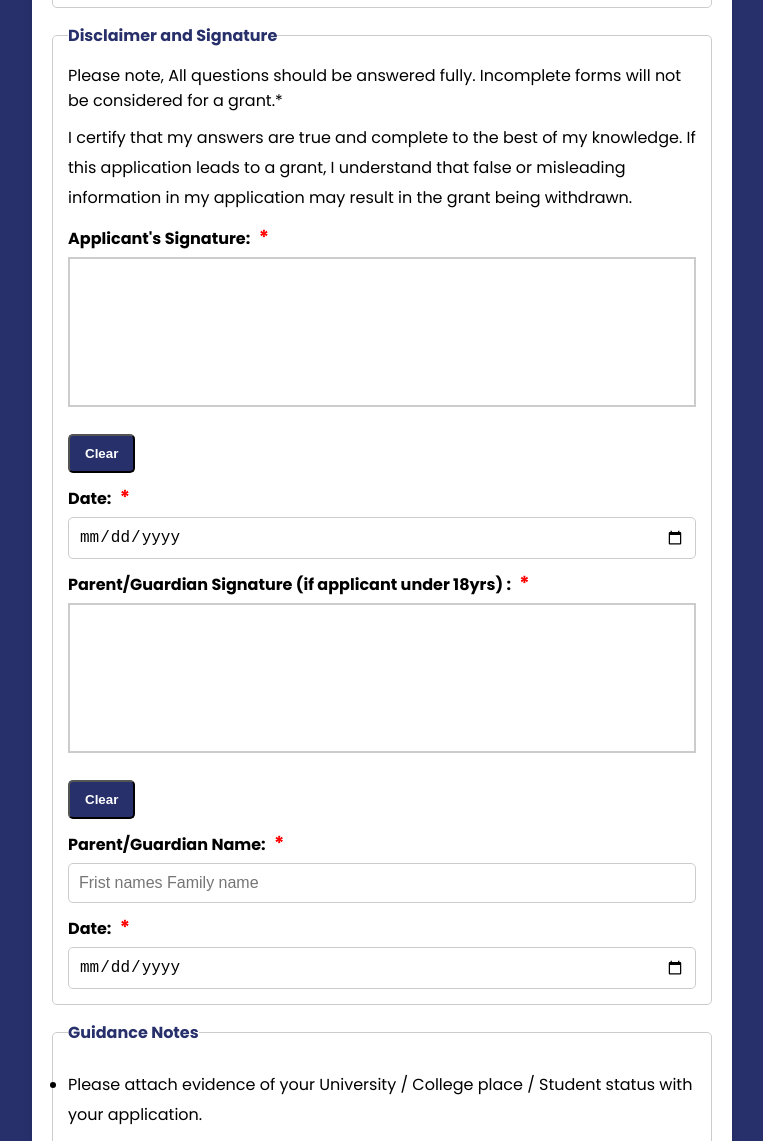
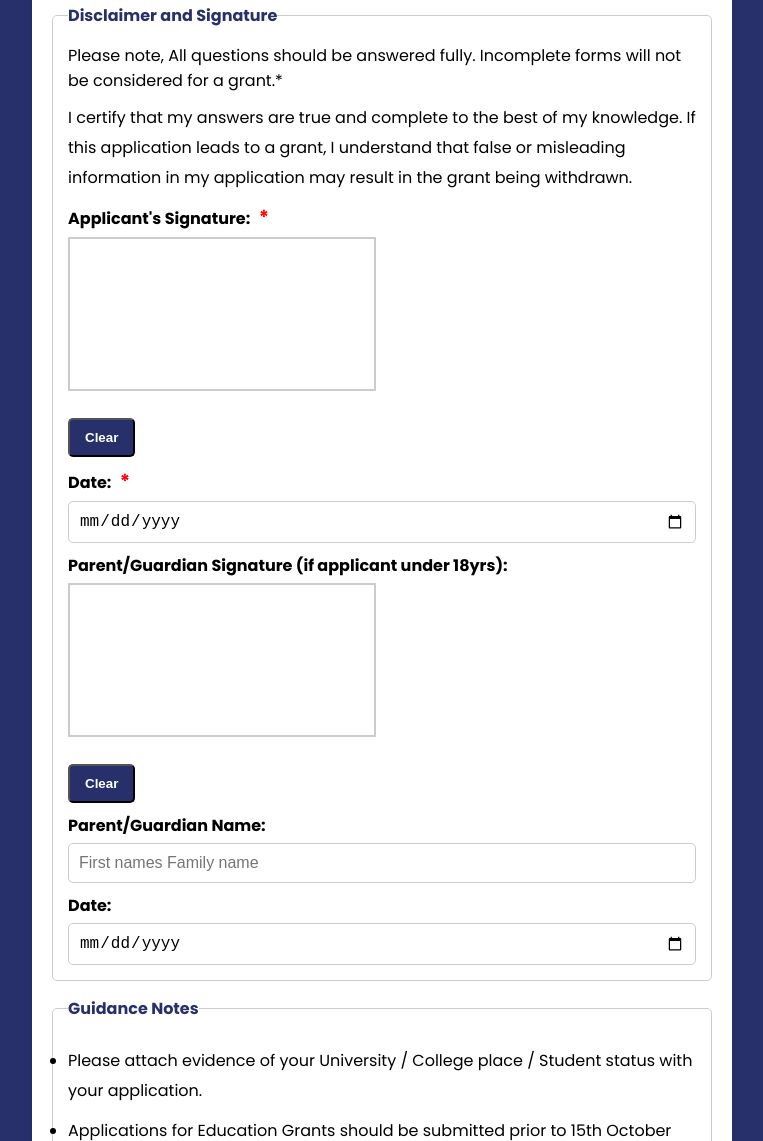
Before and after one commit to o10z/Knowle-United-Charity, a plain HTML site: page edu_application.html in a window 1280 px wide. Shown: the part 1909-3050 px from the top of the page, without its empty margins (258-1021 px from the left). Drawn offline with nearby package versions, Linux system fonts and the light colour scheme.

Commit message:
Changes to application pad

```diff
--- a/css/application.css
+++ b/css/application.css
@@ -2,7 +2,6 @@
 
 /* General Styles */
 body {
-    padding: var(--spacing4) 0;
   color: var(--color-black);
 }
 
@@ -73,22 +72,22 @@ input[type="file"] {
   margin-left: var(--spacing1);
 }
 
-
 /* Signature Pad */
-#signature-pad {
+.signature-pad {
   border: 2px solid #ccc;
-    width: 100%;
-    height: 150px;
   background-color: white;
+  object-fit: contain;
 }
 
-.btn,button {
+.btn,
+button {
   color: var(--color-white);
   background: var(--primary-blue);
 }
 
-.btn:hover, button:hover {
+.btn:hover,
+button:hover {
   background: var(--color-white);
   color: var(--primary-blue);
-    border: 1px solid var(--primary-blue)
+  border: 1px solid var(--primary-blue);
 }
--- a/css/style.css
+++ b/css/style.css
@@ -30,12 +30,12 @@
   text-decoration: underline;
 }
 
-.menu-icon{
+.menu-icon {
   display: none;
   font-size: 2rem;
   cursor: pointer;
 }
-.menu-toggle{
+.menu-toggle {
   display: none;
 }
 
@@ -124,25 +124,12 @@ h2 {
   /* background: rgba(255, 255, 255, 0.2); */
 }
 
-/* .grant-text {
-opacity: 0;
-max-height: 0;
-transform: translateY(10px);
-transition: opacity 0.4s ease-in-out, max-height 0.4s ease-in-out, transform 0.4s ease-in-out;
-} */
-
 .grant-example img {
   width: 100%;
   aspect-ratio: 16 / 9;
   max-height: 400px;
   border-radius: var(--spacing2);
 }
-
-/* .grant-example:hover .grant-text p {
-  opacity: 1;
-  max-height: 200px;
-  transform: translateY(0);
-} */
 
 /* Govenance page */
 
@@ -188,7 +175,7 @@ transition: opacity 0.4s ease-in-out, max-height 0.4s ease-in-out, transform 0.4
     text-align: center;
     width: 100%;
   }
-  .navbar a{
+  .navbar a {
     border-bottom: 1px solid var(--color-black);
   }
 
@@ -226,6 +213,20 @@ transition: opacity 0.4s ease-in-out, max-height 0.4s ease-in-out, transform 0.4
   .gov-page__img {
     max-width: 100%;
   }
+
+  /* Grant thing on samll screen */
+  .grant-text p {
+    opacity: 0;
+    max-height: 0;
+    transform: translateY(10px);
+    transition: opacity 0.4s ease-in-out, max-height 0.4s ease-in-out, transform 0.4s ease-in-out;
+  }
+
+  .grant-example:hover .grant-text p {
+    opacity: 1;
+    max-height: 200px;
+    transform: translateY(0);
+  }
 }
 
 /* ========== Media Queries ========== */
--- a/edu_application.html
+++ b/edu_application.html
@@ -9,7 +9,6 @@
     <link rel="icon" href="image/favicon.ico" type="image/x-icon" />
 
     <link rel="stylesheet" href="css/application.css" />
-
   </head>
   <body>
     <div class="container">
@@ -140,13 +139,17 @@
             false or misleading information in my application may result in the
             grant being withdrawn.
           </p>
+
+          <!-- Applicant's Signature -->
           <label for="applicant-signature"
             >Applicant's Signature: <span class="required">*</span></label
           >
-          <canvas id="signature-pad"></canvas>
+          <canvas id="signature-pad-1" class="signature-pad"></canvas>
           <br />
-          <button type="button" id="clear-signature" class="btn">Clear</button>
-          <input type="hidden" name="signature" id="signature-data" />
+          <button type="button" id="clear-signature-1" class="btn">
+            Clear
+          </button>
+          <input type="hidden" name="signature-1" id="signature-data-1" />
 
           <label for="applicant-date"
             >Date: <span class="required">*</span></label
@@ -157,35 +160,28 @@
             name="applicant-date"
             required
           />
-          <label for="applicant-signature"
-            >Parent/Guardian Signature (if applicant under 18yrs) :
-            <span class="required">*</span></label
+
+          <!-- Parent/Guardian Signature -->
+          <label for="guardian-signature"
+            >Parent/Guardian Signature (if applicant under 18yrs):</label
           >
-          <canvas id="signature-pad"></canvas>
+          <canvas id="signature-pad-2" class="signature-pad"></canvas>
           <br />
-          <button type="button" id="clear-signature" class="btn">Clear</button>
-          <input type="hidden" name="signature" id="signature-data" />
+          <button type="button" id="clear-signature-2" class="btn">
+            Clear
+          </button>
+          <input type="hidden" name="signature-2" id="signature-data-2" />
 
-          <label for="full-name"
-            >Parent/Guardian Name: <span class="required">*</span></label
-          >
+          <label for="guardian-name">Parent/Guardian Name:</label>
           <input
-            placeholder="Frist names Family name"
+            placeholder="First names Family name"
             type="text"
-            id="full-name"
-            name="full-name"
-            required
+            id="guardian-name"
+            name="guardian-name"
           />
 
-          <label for="applicant-date"
-            >Date: <span class="required">*</span></label
-          >
-          <input
-            type="date"
-            id="applicant-date"
-            name="applicant-date"
-            required
-          />
+          <label for="guardian-date">Date:</label>
+          <input type="date" id="guardian-date" name="guardian-date" />
         </fieldset>
 
         <fieldset>
@@ -245,8 +241,8 @@
         <button type="submit" class="btn">Submit Application</button>
       </form>
     </div>
+    <!-- Signature Pad JS -->
+    <script src="https://cdn.jsdelivr.net/npm/signature_pad@4.1.7/dist/signature_pad.umd.min.js"></script>
     <script src="js/application.js" defer></script>
-
-    <!-- Signature Pad JS -->
   </body>
 </html>
--- a/js/application.js
+++ b/js/application.js
@@ -1,45 +1,50 @@
-// Load Signature Pad dynamically
-const script = document.createElement("script");
-script.src = "https://cdnjs.cloudflare.com/ajax/libs/signature_pad/2.3.2/signature_pad.min.js";
-script.onload = () => {
-  console.log("Signature Pad library loaded.");
-  initSignaturePad();
-};
-document.head.appendChild(script);
-
-// Function to initialize signature pad after the library is loaded
-function initSignaturePad() {
-  const canvas = document.getElementById("signature-pad");
-  if (!canvas) {
-    console.error("Canvas element not found!");
+document.addEventListener("DOMContentLoaded", function () {
+    // Check if SignaturePad is loaded
+    if (typeof SignaturePad === "undefined") {
+        console.error("SignaturePad library failed to load!");
         return;
     }
 
+    // Get all signature pads
+    const canvases = document.querySelectorAll("canvas[id^='signature-pad']");
+
+    canvases.forEach((canvas, index) => {
         const signaturePad = new SignaturePad(canvas);
-  const clearBtn = document.getElementById("clear-signature");
-  const signatureData = document.getElementById("signature-data");
+        const clearBtn = document.getElementById(`clear-signature-${index + 1}`);
+        const signatureData = document.getElementById(`signature-data-${index + 1}`);
+        const form = document.querySelector("form");
 
+        if (!canvas || !clearBtn || !signatureData) {
+            console.warn(`Missing elements for signature pad ${index + 1}`);
+            return;
+        }
+
+        // Function to resize canvas
         function resizeCanvas() {
             const ratio = Math.max(window.devicePixelRatio || 1, 1);
-    canvas.width = canvas.offsetWidth * ratio;
-    canvas.height = 150 * ratio;
+            canvas.width = canvas.offsetWidth;
+            canvas.height = 150;
             canvas.getContext("2d").scale(ratio, ratio);
             signaturePad.clear();
         }
 
+        // Resize canvas on page load & window resize
         window.addEventListener("resize", resizeCanvas);
         resizeCanvas();
 
+        // Clear button event
         clearBtn.addEventListener("click", function () {
             signaturePad.clear();
         });
 
-  document.querySelector("form").addEventListener("submit", function (e) {
+        // Form submission event
+        form.addEventListener("submit", function (e) {
             if (!signaturePad.isEmpty()) {
-      signatureData.value = signaturePad.toDataURL();
+                signatureData.value = signaturePad.toDataURL(); // Save signature as Base64
             } else {
-      alert("Please provide your signature.");
+                alert(`Please provide signature for field ${index + 1}.`);
                 e.preventDefault();
             }
         });
-}
+    });
+  });
```
Also changed, not shown: gen_application.html (+4 -3 lines), travel_application.html (+7 -3 lines). Lines whose indentation alone changed are shown as unchanged.
